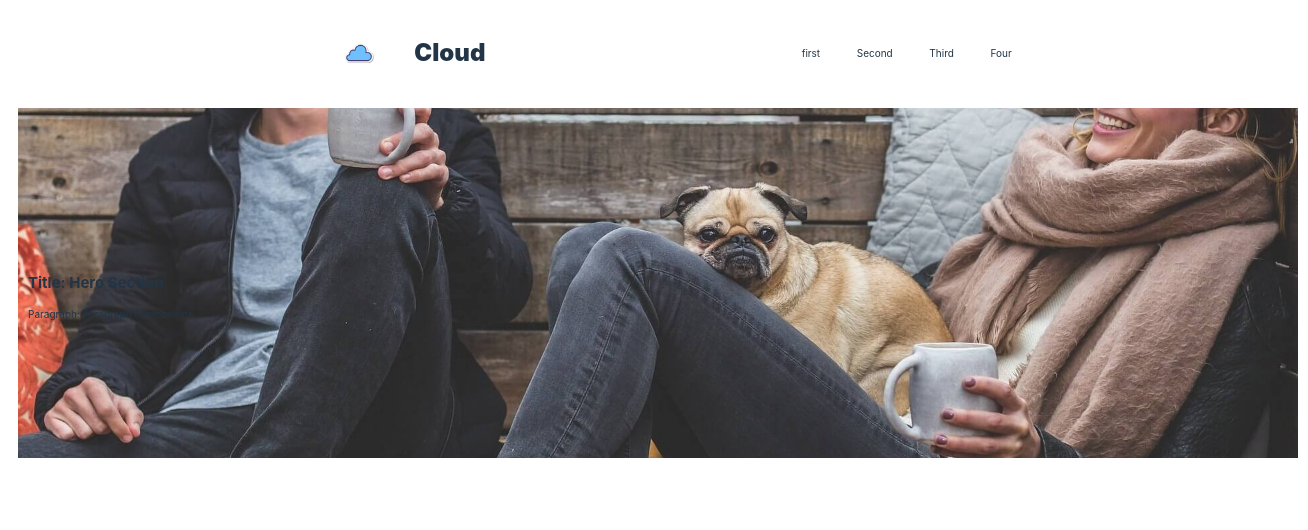
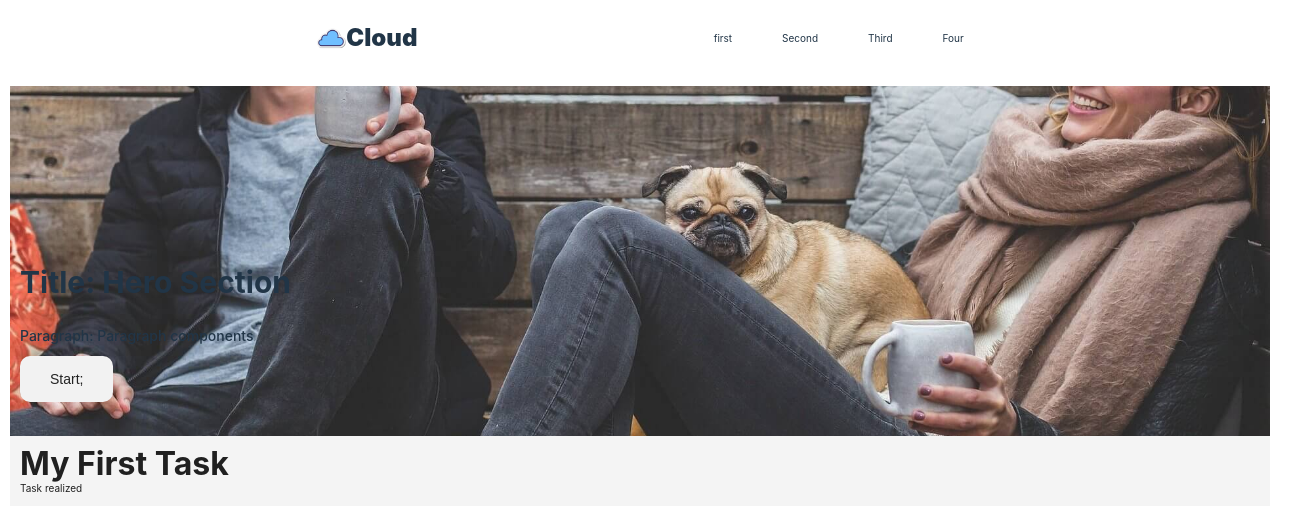
Before and after one commit to Christiano0407/react_init, a React (Vite) app in the folder react_init/: page / in a window 1280 px wide. Shown: the top 530 px of the page, 1308 px wide, since content can reach past the window. Built offline with nearby package versions, Linux system fonts and the light colour scheme.

Commit message:
new components and props

```diff
--- a/react_init/package.json
+++ b/react_init/package.json
@@ -10,6 +10,7 @@
     "preview": "vite preview"
   },
   "dependencies": {
+    "prop-types": "^15.8.1",
     "react": "^18.2.0",
     "react-dom": "^18.2.0"
   },
--- a/react_init/src/assets/css/header.css
+++ b/react_init/src/assets/css/header.css
@@ -53,3 +53,13 @@
   padding: 1rem;
   top: 250px;
 }
+.hero-text h2 {
+  font-size: 3rem;
+  font-weight: 700;
+  margin-bottom: 2rem;
+}
+.hero-text p {
+  font-size: 1.4rem;
+  font-weight: 500;
+  margin-bottom: 1rem;
+}
--- /dev/null
+++ b/react_init/src/components/Button.jsx
@@ -0,0 +1,18 @@
+//**! === ==== Component Button ==== === */
+import PropTypes from "prop-types";
+import "../index.css";
+//**! === Button === */
+export function Button({ text }) {
+  console.log(text);
+  return (
+    <>
+      <button className="btn" id="idBtn">
+        {text};
+      </button>
+    </>
+  );
+}
+//**? ===> Props (text) */
+Button.propTypes = {
+  text: PropTypes.string.isRequired,
+};
--- /dev/null
+++ b/react_init/src/components/Task.jsx
@@ -0,0 +1,17 @@
+//**! === ====== Component Task  Card ====== === */
+//**? ===> CSS Add Style */
+import "../index.css";
+const cardStyle = { background: "#f4f4f4", color: "#202020", padding: "1rem" };
+
+//**! === Card === */
+
+export function TaskCard({ ready }) {
+  return (
+    <>
+      <div style={cardStyle}>
+        <h1>My First Task</h1>
+        <span>{ready === true ? `Task realized` : ` Task Failed`}</span>
+      </div>
+    </>
+  );
+}
--- a/react_init/src/index.css
+++ b/react_init/src/index.css
@@ -12,6 +12,11 @@
   -webkit-font-smoothing: antialiased;
   -moz-osx-font-smoothing: grayscale;
   -webkit-text-size-adjust: 100%;
+}
+* {
+  margin: 0;
+  padding: 0;
+  box-sizing: border-box;
 }
 
 html {
@@ -50,15 +55,7 @@ h1 {
 }
 
 button {
-  border-radius: 8px;
-  border: 1px solid transparent;
-  padding: 0.6em 1.2em;
-  font-size: 1em;
-  font-weight: 500;
-  font-family: inherit;
-  background-color: #1a1a1a;
-  cursor: pointer;
-  transition: border-color 0.25s;
+  padding: 1rem;
 }
 button:hover {
   border-color: #646cff;
@@ -66,6 +63,16 @@ button:hover {
 button:focus,
 button:focus-visible {
   outline: 4px auto -webkit-focus-ring-color;
+}
+.btn {
+  padding: 1.5rem 3rem;
+  outline: none;
+  border: none;
+  border-radius: 1rem;
+  font-weight: 500;
+  font-size: 1.4rem;
+  color: #242424;
+  background-color: #f2f2f2;
 }
 
 @media (prefers-color-scheme: light) {
--- /dev/null
+++ b/react_init/src/modules/footer.jsx
@@ -0,0 +1 @@
+//** ===== === === Component Module Footer === === ===== */
--- a/react_init/src/modules/header.jsx
+++ b/react_init/src/modules/header.jsx
@@ -1,7 +1,9 @@
-//** === Component Header ===  */
+//** === Component Module Header ===  */
 import "../assets/css/header.css";
 import img from "../assets/icon/icons8-cloud-100.png";
 import imgHero from "../assets/img/people.jpg";
+import { Button } from "../components/Button";
+import { TaskCard } from "../components/Task";
 
 export function Header(props) {
   console.log(props);
@@ -33,8 +35,10 @@ export function Header(props) {
           <div className="hero-text">
             <h2>Title: {props.title}</h2>
             <p>Paragraph: {props.text}</p>
+            <Button text="Start" />
           </div>
         </section>
+        <TaskCard ready={true} />
       </header>
     </>
   );
--- /dev/null
+++ b/react_init/src/modules/main.jsx
@@ -0,0 +1 @@
+//** ====  === === Component Module Main === === ==== */
```
Also changed, not shown: 1 other file (tests, documents, lock files or other folders).
